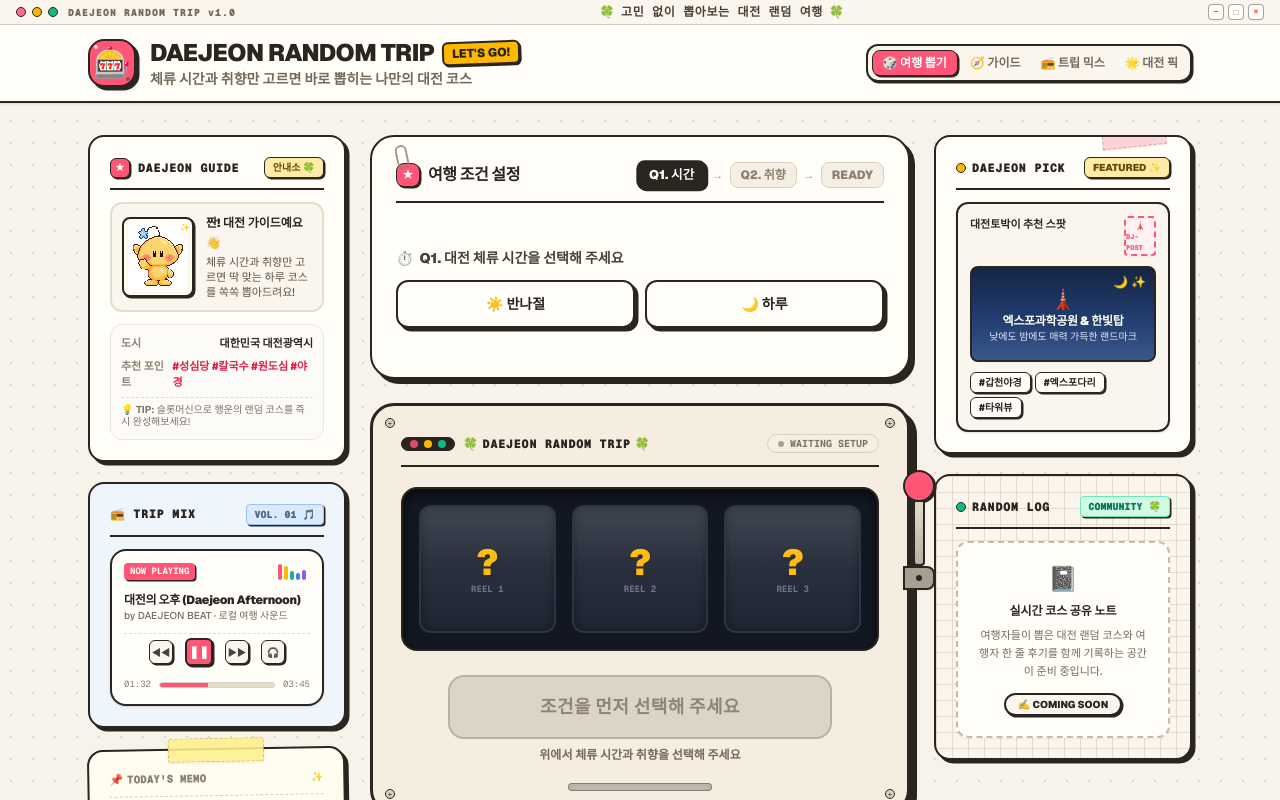
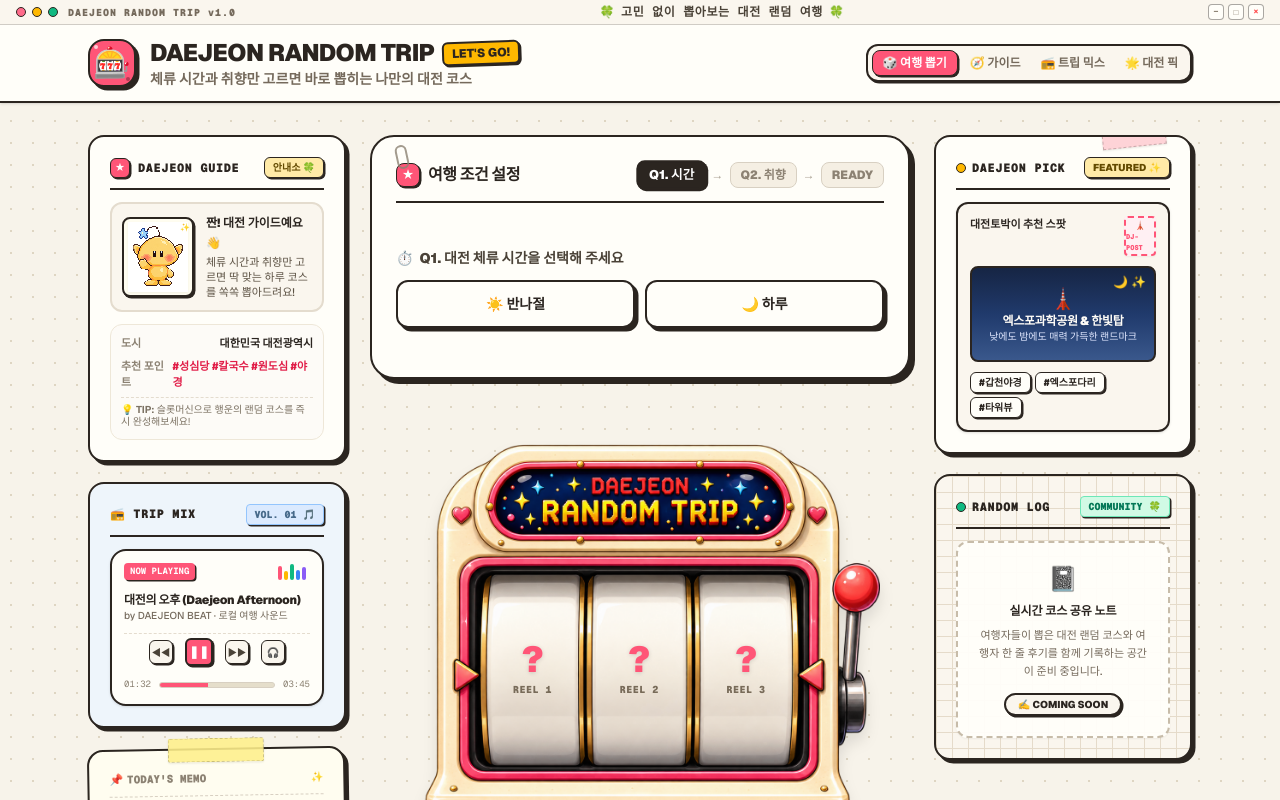
Before and after one commit to devchanz/daejeon-random-trip, a Next.js app: page / in a window 1280 px wide. Shown: the top 800 px of the page. Built offline with nearby package versions, Linux system fonts and the light colour scheme.

Commit message:
spike: validate slot asset integration

```diff
--- a/src/app/page.tsx
+++ b/src/app/page.tsx
@@ -4,8 +4,21 @@ import { Footer } from '../components/layout/Footer';
 import { LeftSidebar } from '../components/sidebar/LeftSidebar';
 import { RightSidebar } from '../components/sidebar/RightSidebar';
 import { MainExperience } from '../components/experience';
+import {
+  DEMO_ZONES,
+  DEMO_CANDIDATES,
+  DEMO_INITIAL_STATE,
+} from '../lib/demo/fixture';
 
-export default function Home() {
+interface HomePageProps {
+  searchParams?: Promise<{ [key: string]: string | string[] | undefined }>;
+}
+
+export default async function Home({ searchParams }: HomePageProps) {
+  const resolvedParams = searchParams ? await searchParams : undefined;
+  const isDemo =
+    resolvedParams?.demo === '1' || resolvedParams?.demo === 'true';
+
   return (
     <div className="flex min-h-screen flex-col bg-retro-dots text-[#2b2520]">
       {/* 1. Visual V4 Header */}
@@ -21,7 +34,11 @@ export default function Home() {
 
           {/* Center Column: Hero Main Experience (Setup -> Slot -> Result) */}
           <main className="order-1 flex w-full flex-col items-center lg:order-2 lg:col-span-6">
-            <MainExperience />
+            <MainExperience
+              zones={isDemo ? DEMO_ZONES : []}
+              candidates={isDemo ? DEMO_CANDIDATES : []}
+              initialState={isDemo ? DEMO_INITIAL_STATE : undefined}
+            />
           </main>
 
           {/* Right Sidebar: DAEJEON PICK, RANDOM LOG */}
--- a/src/components/experience/SlotAnchor.tsx
+++ b/src/components/experience/SlotAnchor.tsx
@@ -1,6 +1,7 @@
 'use client';
 
 import React from 'react';
+import Image from 'next/image';
 import type { ExperienceState } from '../../lib/experience';
 import {
   getPreSpinReelDisplay,
@@ -21,15 +22,38 @@ export interface SlotAnchorProps {
 }
 
 /**
- * Visual Master SlotAnchor component.
- * Features a cute physical toy-like arcade chassis referenced from Primary Visual Master & Result Detail Master.
- * Highlights:
- * - Rounded cream/beige body with pink/gold trims
- * - Prominent retro marquee with pixel stars & LED indicator lights
- * - Recessed dark reel bay with glossy glass reflections & 3D barrel depth
- * - Right-side mechanical lever with pink ball knob and pull motion
- * - Tactile primary pink "여행 뽑기!" CTA button
- * - Decorative vintage travel stickers ("GOOD TRIP! 🍀", "LET'S TRIP! ✈️")
+ * Geometric overlay specifications based on slot-machine-shell.png (1122 x 1402 px).
+ * All coordinates are defined as percentages of the asset width/height to guarantee
+ * proportional scaling across all viewports.
+ */
+const REEL_GEOMETRY = [
+  { left: '18.18%', width: '18.89%' }, // Reel 1 (x: 204..415)
+  { left: '40.11%', width: '19.43%' }, // Reel 2 (x: 450..667)
+  { left: '62.66%', width: '18.89%' }, // Reel 3 (x: 703..914)
+] as const;
+
+const REEL_WINDOW_VERTICAL = {
+  top: '27.18%',   // y: 381
+  height: '34.09%', // y: 381..859 (height: 478)
+} as const;
+
+const BUTTON_GEOMETRY = {
+  left: '19.52%',  // x: 219
+  top: '70.90%',   // y: 994
+  width: '60.25%', // x: 219..894 (width: 676)
+  height: '10.34%',// y: 994..1138 (height: 145)
+} as const;
+
+/**
+ * SlotAnchor component integrated with the AI-generated Slot Machine shell PNG asset.
+ *
+ * Architecture:
+ * - SlotAssetWrapper: relative coordinate reference container sized by the PNG asset aspect ratio.
+ * - Shell PNG: single high-fidelity visual chassis with transparent background.
+ * - Reel Overlay: 3 interactive React reels absolutely positioned over the cylindrical reel windows.
+ *   Uses transparent backgrounds so the illustrated cylinder depth remains visible underneath.
+ * - Spin Button Overlay: transparent interactive HTML button placed directly over the pink button surface.
+ * - Spin Lifecycle: fully preserves READY -> SPINNING -> sequential reel stop -> RESULT flow.
  */
 export function SlotAnchor({
   state,
@@ -38,14 +62,14 @@ export function SlotAnchor({
   className = '',
   stoppedReelCount = 0,
   pendingResult = null,
-  isLeverActive = false,
 }: SlotAnchorProps) {
   const isReady = state.phase === 'ready';
   const isSpinning = state.phase === 'spinning';
   const isResult = state.phase === 'result';
 
   // Target reel model for stopped reels or final result
-  const targetReelDisplay: ReelDisplayModel = isResult && state.result
+  const targetReelDisplay: ReelDisplayModel =
+    isResult && state.result
       ? mapRouteToReelDisplay(state.result)
       : pendingResult
       ? mapRouteToReelDisplay(pendingResult)
@@ -53,47 +77,11 @@ export function SlotAnchor({
 
   const preSpinDisplay = getPreSpinReelDisplay();
 
-  // Header status copy and visual indicator
-  const getStatusDisplay = () => {
-    if (isResult) {
-      return {
-        label: 'RESULT READY',
-        dotClass: 'bg-[#10b981]',
-        pillClass: 'bg-[#ecfdf5] text-[#065f46] border-[#10b981]',
-      };
-    }
-    if (isSpinning) {
-      const stoppingText =
-        stoppedReelCount > 0
-          ? `STOPPING (${stoppedReelCount}/3)...`
-          : 'SPINNING...';
-      return {
-        label: stoppingText,
-        dotClass: 'bg-[#ffb800] motion-safe:animate-ping',
-        pillClass: 'bg-[#fffbeb] text-[#92400e] border-[#ffb800]',
-      };
-    }
-    if (isReady) {
-      return {
-        label: 'READY TO SPIN',
-        dotClass: 'bg-[#ff5577] motion-safe:animate-pulse',
-        pillClass: 'bg-[#fff0f3] text-[#be123c] border-[#ff5577]',
-      };
-    }
-    return {
-      label: 'WAITING SETUP',
-      dotClass: 'bg-[#a89f91]',
-      pillClass: 'bg-[#f5efe3] text-[#7d7364] border-[#d8d0c2]',
-    };
-  };
-
-  const status = getStatusDisplay();
-
   // Primary CTA label and hint text
   const getButtonContent = () => {
     if (isResult) {
       return {
-        text: '추천 완료',
+        text: '추천 완료 ✨',
         hint: '✨ 아래에 추천 코스 티켓이 출력되었습니다!',
       };
     }
@@ -126,86 +114,24 @@ export function SlotAnchor({
   return (
     <section
       aria-label="슬롯머신 영역 (Slot Anchor)"
-      className={`relative z-30 w-full rounded-3xl border-3 border-[#2b2520] bg-[#f5ede0] p-5 sm:p-7 text-[#2b2520] shadow-retro-xl select-none ${className}`}
+      className={`relative z-30 flex w-full flex-col items-center select-none ${className}`}
     >
-      {/* 4 Mechanical Corner Rivets / Screws */}
-      <span
-        aria-hidden="true"
-        className="absolute top-3 left-3 flex h-2.5 w-2.5 items-center justify-center rounded-full border border-[#2b2520] bg-[#d8d0c2] text-[8px] font-mono text-[#554a3e] leading-none"
-      >
-        +
-      </span>
-      <span
-        aria-hidden="true"
-        className="absolute top-3 right-3 flex h-2.5 w-2.5 items-center justify-center rounded-full border border-[#2b2520] bg-[#d8d0c2] text-[8px] font-mono text-[#554a3e] leading-none"
-      >
-        +
-      </span>
-      <span
-        aria-hidden="true"
-        className="absolute bottom-3 left-3 flex h-2.5 w-2.5 items-center justify-center rounded-full border border-[#2b2520] bg-[#d8d0c2] text-[8px] font-mono text-[#554a3e] leading-none"
-      >
-        +
-      </span>
-      <span
-        aria-hidden="true"
-        className="absolute bottom-3 right-3 flex h-2.5 w-2.5 items-center justify-center rounded-full border border-[#2b2520] bg-[#d8d0c2] text-[8px] font-mono text-[#554a3e] leading-none"
-      >
-        +
-      </span>
+      {/* 1. SlotAssetWrapper: Proportional Visual Coordinate System */}
+      <div className="relative w-full max-w-[440px] sm:max-w-[480px] mx-auto select-none">
+        {/* Slot Shell PNG Asset */}
+        <Image
+          src="/spike/slot-machine-shell.png"
+          alt="Daejeon Random Trip Slot Machine"
+          width={1122}
+          height={1402}
+          priority
+          className="w-full h-auto block select-none pointer-events-none drop-shadow-xl"
+        />
 
-      {/* Decorative Slot Machine Lever (Desktop Only, purely visual feedback affordance) */}
-      <div
-        aria-hidden="true"
-        className="hidden md:flex flex-col items-center absolute -right-7 top-16 select-none pointer-events-none"
-      >
-        {/* Animated Lever Arm */}
-        <div
-          className={`flex flex-col items-center origin-bottom ${
-            isLeverActive ? 'animate-lever-pull' : ''
-          }`}
-        >
-          {/* Lever Ball Knob */}
-          <div className="h-8 w-8 rounded-full border-2 border-[#2b2520] bg-[#ff5577] shadow-retro-xs" />
-          {/* Lever Metallic Shaft */}
-          <div className="h-16 w-3 rounded-b border-x-2 border-b-2 border-[#2b2520] bg-gradient-to-b from-[#e5decb] to-[#b8b0a2] shadow-inner" />
-        </div>
-        {/* Lever Base Bracket */}
-        <div className="h-6 w-8 rounded-r-lg border-2 border-[#2b2520] bg-[#a89f91] shadow-xs flex items-center justify-center">
-          <span className="h-1.5 w-1.5 rounded-full bg-[#2b2520]" />
-        </div>
-      </div>
-
-      <div className="flex flex-col items-center gap-4 sm:gap-5">
-        {/* Machine Top Marquee / Status Header */}
-        <div className="flex w-full items-center justify-between border-b-2 border-[#2b2520] pb-3 text-xs">
-          {/* Glowing LED Bulbs & Marquee Title */}
-          <div className="flex items-center gap-2">
-            <div className="flex items-center gap-1.5 rounded-full border border-[#2b2520] bg-[#2b2520] px-2 py-0.5 shadow-inner">
-              <span className="h-2 w-2 rounded-full bg-[#ff5577] motion-safe:animate-pulse" />
-              <span className="h-2 w-2 rounded-full bg-[#ffb800]" />
-              <span className="h-2 w-2 rounded-full bg-[#10b981]" />
-            </div>
-            <span className="font-mono font-black tracking-wider text-[#2b2520] flex items-center gap-1">
-              <span>🍀</span>
-              <span>DAEJEON RANDOM TRIP</span>
-              <span>🍀</span>
-            </span>
-          </div>
-
-          {/* Status Badge */}
-          <div
-            className={`flex items-center gap-1.5 rounded-full border px-2.5 py-0.5 font-mono text-[10px] font-bold ${status.pillClass}`}
-          >
-            <span className={`h-1.5 w-1.5 rounded-full ${status.dotClass}`} />
-            <span>{status.label}</span>
-          </div>
-        </div>
-
-        {/* 3 Reel Windows (Recessed Arcade Display Bay) */}
-        <div className="relative grid w-full grid-cols-3 gap-2.5 sm:gap-4 rounded-2xl border-2 border-[#2b2520] bg-[#121722] p-3 sm:p-4 shadow-[inset_0_4px_12px_rgba(0,0,0,0.6)]">
-          {[0, 1, 2].map((index) => {
-            const isReelStopped = isResult || (isSpinning && stoppedReelCount > index);
+        {/* 2. 3 Reel Windows Overlay */}
+        {REEL_GEOMETRY.map((geo, index) => {
+          const isReelStopped =
+            isResult || (isSpinning && stoppedReelCount > index);
           const targetReel = targetReelDisplay.reels[index];
           const preSpinReel = preSpinDisplay.reels[index];
 
@@ -222,25 +148,25 @@ export function SlotAnchor({
                     : '회전 중'
                   : '대기 중'
               }`}
-                className="relative flex h-28 sm:h-32 flex-col items-center justify-center overflow-hidden rounded-xl border-2 border-[#2c3545] bg-[#1e2533] p-2 text-center shadow-[inset_0_2px_8px_rgba(0,0,0,0.5)] transition-all duration-200"
+              style={{
+                top: REEL_WINDOW_VERTICAL.top,
+                height: REEL_WINDOW_VERTICAL.height,
+                left: geo.left,
+                width: geo.width,
+              }}
+              className="absolute flex flex-col items-center justify-center overflow-hidden bg-transparent transition-all duration-200"
             >
-                {/* Glossy glass reflection overlay */}
+              {isSpinning && !isReelStopped ? (
+                // Active Rolling Presentation
+                <>
+                  {/* Subtle top & bottom shadow gradient to match cylindrical 3D depth */}
                   <div
                     aria-hidden="true"
-                  className="absolute inset-0 bg-gradient-to-b from-white/15 via-white/5 to-transparent pointer-events-none z-20"
-                />
-
-                {isSpinning && !isReelStopped ? (
-                  // Active Rolling Presentation: fast vertical translate of neutral symbols
-                  <>
-                    {/* Top and bottom shadow masks for 3D barrel depth */}
-                    <div
-                      aria-hidden="true"
-                      className="pointer-events-none absolute inset-x-0 top-0 h-6 bg-gradient-to-b from-[#121722] via-[#121722]/80 to-transparent z-10"
+                    className="pointer-events-none absolute inset-x-0 top-0 h-6 sm:h-8 bg-gradient-to-b from-[#1a1412]/70 via-[#1a1412]/30 to-transparent z-10"
                   />
                   <div
                     aria-hidden="true"
-                      className="pointer-events-none absolute inset-x-0 bottom-0 h-6 bg-gradient-to-t from-[#121722] via-[#121722]/80 to-transparent z-10"
+                    className="pointer-events-none absolute inset-x-0 bottom-0 h-6 sm:h-8 bg-gradient-to-t from-[#1a1412]/70 via-[#1a1412]/30 to-transparent z-10"
                   />
 
                   {/* Rolling symbols track */}
@@ -252,7 +178,7 @@ export function SlotAnchor({
                       (symbol, sIdx) => (
                         <span
                           key={`roll-sym-${index}-${sIdx}`}
-                            className="text-2xl sm:text-3xl select-none py-1.5 opacity-90 drop-shadow-sm"
+                          className="text-2xl sm:text-3xl select-none py-1.5 opacity-95 drop-shadow-sm"
                         >
                           {symbol}
                         </span>
@@ -261,28 +187,28 @@ export function SlotAnchor({
                   </div>
                 </>
               ) : isReelStopped ? (
-                  // Stopped Reel Presentation: Final preview with subtle settle feedback
+                // Stopped Reel Presentation: settled place card with clear contrast on cream cylinder
                 <div
                   key={`stopped-reel-${index}-${targetReel.value}`}
-                    className="relative z-10 flex flex-col items-center justify-center gap-1 px-1 animate-reel-settle"
+                  className="relative z-10 flex flex-col items-center justify-center gap-0.5 sm:gap-1 px-1.5 text-center animate-reel-settle max-w-full"
                 >
                   {targetReel.isPlaceholder ? (
                     <span
-                        className="text-2xl font-black text-[#6b7280]"
+                      className="text-2xl font-black text-[#554a3e]"
                       aria-hidden="true"
                     >
                       -
                     </span>
                   ) : (
                     <>
-                        <span className="rounded bg-[#ffb800]/20 px-1.5 py-0.5 text-[9px] sm:text-[10px] font-mono font-bold uppercase tracking-wider text-[#ffb800]">
-                          Stop {targetReel.label}
+                      <span className="rounded bg-[#ff5577]/15 border border-[#ff5577]/30 px-1 sm:px-1.5 py-0.2 text-[8px] sm:text-[9px] font-mono font-bold uppercase tracking-wider text-[#be123c]">
+                        {targetReel.label}
                       </span>
-                        <span className="text-xs sm:text-sm font-black text-[#fffdf8] line-clamp-2 leading-tight">
+                      <span className="text-xs sm:text-sm font-black text-[#2b2520] line-clamp-2 leading-tight break-keep drop-shadow-xs">
                         {targetReel.value}
                       </span>
                       {targetReel.category && (
-                          <span className="text-[9px] text-[#9ca3af] truncate max-w-full font-medium">
+                        <span className="text-[8px] sm:text-[9px] text-[#786b59] font-bold truncate max-w-full">
                           {targetReel.category}
                         </span>
                       )}
@@ -290,15 +216,15 @@ export function SlotAnchor({
                   )}
                 </div>
               ) : (
-                  // Pre-spin Presentation: Question mark placeholder (? / ? / ?)
-                  <div className="relative z-10 flex flex-col items-center justify-center">
+                // Pre-spin Presentation: Question mark placeholder
+                <div className="relative z-10 flex flex-col items-center justify-center gap-0.5">
                   <span
-                      className="text-3xl sm:text-4xl font-black text-[#ffb800] drop-shadow-md"
+                    className="text-3xl sm:text-4xl font-black text-[#ff5577] drop-shadow-sm"
                     aria-hidden="true"
                   >
                     {preSpinReel.value}
                   </span>
-                    <span className="text-[9px] font-mono font-bold text-[#6b7280]">
+                  <span className="text-[9px] sm:text-[10px] font-mono font-black text-[#786b59] tracking-wider">
                     REEL {index + 1}
                   </span>
                 </div>
@@ -306,44 +232,57 @@ export function SlotAnchor({
             </div>
           );
         })}
-        </div>
 
-        {/* Control Apron: Primary Spin CTA Button & Feedback */}
-        <div className="flex w-full flex-col items-center gap-2 pt-1">
+        {/* 3. Spin Button Interactive Overlay */}
         <button
           type="button"
           disabled={!isReady}
           onClick={onSpin}
           aria-busy={isSpinning}
-            className={`w-full max-w-sm rounded-2xl py-3.5 sm:py-4 px-6 text-base sm:text-lg font-black tracking-wide transition-all ${
+          aria-label={buttonContent.text}
+          style={{
+            left: BUTTON_GEOMETRY.left,
+            top: BUTTON_GEOMETRY.top,
+            width: BUTTON_GEOMETRY.width,
+            height: BUTTON_GEOMETRY.height,
+          }}
+          className={`absolute flex items-center justify-center rounded-xl sm:rounded-2xl transition-all duration-150 select-none ${
             isReady
-                ? 'border-2 border-[#2b2520] bg-[#ff5577] text-white shadow-retro hover:bg-[#ff3e64] cursor-pointer active:translate-x-[2px] active:translate-y-[2px] active:shadow-retro-xs'
+              ? 'cursor-pointer hover:bg-white/20 active:scale-[0.98] active:bg-black/10'
               : isSpinning
-                ? 'border-2 border-[#2b2520] bg-[#ffa8bc] text-[#782436] cursor-wait motion-safe:animate-pulse shadow-none'
-                : 'border-2 border-[#b8b0a2] bg-[#dcd5c7] text-[#8e8477] cursor-not-allowed shadow-none'
+              ? 'cursor-wait bg-black/5'
+              : 'cursor-not-allowed bg-black/15'
+          } focus-visible:outline-none focus-visible:ring-2 focus-visible:ring-white focus-visible:ring-offset-2`}
+        >
+          <span
+            className={`font-black text-xs sm:text-sm md:text-base tracking-wide text-white drop-shadow-[0_1.5px_2px_rgba(0,0,0,0.6)] ${
+              isReady
+                ? 'motion-safe:animate-pulse'
+                : isSpinning
+                ? 'opacity-90'
+                : 'opacity-70'
             }`}
           >
             {buttonContent.text}
+          </span>
         </button>
+      </div>
 
-          {/* Feedback/Hint Message */}
+      {/* 4. Feedback & Hint Message below Slot Machine */}
+      <div className="flex flex-col items-center gap-1 text-center pt-3">
         {errorMessage ? (
-            <span role="alert" className="text-xs font-bold text-[#e11d48]">
+          <span
+            role="alert"
+            className="text-xs sm:text-sm font-bold text-[#e11d48] bg-[#fff0f3] border border-[#e11d48]/30 px-3 py-1 rounded-full shadow-xs"
+          >
             {errorMessage}
           </span>
         ) : (
-            <span className="text-xs font-bold text-[#756a5c]">
+          <span className="text-xs sm:text-sm font-bold text-[#756a5c]">
             {buttonContent.hint}
           </span>
         )}
       </div>
-
-        {/* Bottom Dispenser Slit (Visual connection to ResultSheet) */}
-        <div
-          aria-hidden="true"
-          className="w-36 h-2 rounded-full bg-[#2b2520]/25 -mb-2 border border-[#2b2520]/40 shadow-inner"
-        />
-      </div>
     </section>
   );
 }
--- /dev/null
+++ b/src/lib/demo/fixture.ts
@@ -0,0 +1,99 @@
+/**
+ * TEMPORARY SPIKE FIXTURE — remove after slot integration test
+ *
+ * Local dummy data used ONLY for validating the slot machine animation and
+ * spin lifecycle in the browser when ?demo=1 query parameter is active.
+ * NOT production data.
+ */
+
+import type { Zone, PlaceCandidate } from '../random';
+import type { ExperienceState } from '../experience';
+
+/**
+ * Temporary mock zone for Daeheung-dong demo.
+ */
+export const DEMO_ZONES: Zone[] = [
+  {
+    id: 'daeheung',
+    name: '대흥동',
+    description: '원도심 문화예술 및 맛집 거리',
+    active: true,
+  },
+];
+
+/**
+ * Temporary mock candidates adhering to PlaceCandidate contract.
+ * Provides candidates across anchor, meal, discovery, and stay-extender roles
+ * to satisfy all RouteTemplate requirements during demo spins.
+ */
+export const DEMO_CANDIDATES: PlaceCandidate[] = [
+  {
+    id: 'demo-place-1',
+    name: '정동문화사',
+    category: '구움과자/디저트',
+    zoneId: 'daeheung',
+    durationMin: 30,
+    tags: ['bakery', 'food', 'dessert', 'anchor', 'discovery'],
+    roles: ['discovery', 'anchor'],
+    active: true,
+  },
+  {
+    id: 'demo-place-2',
+    name: '광천식당',
+    category: '두루치기/칼국수',
+    zoneId: 'daeheung',
+    durationMin: 50,
+    tags: ['food', 'meal', 'restaurant', 'dining'],
+    roles: ['meal'],
+    active: true,
+  },
+  {
+    id: 'demo-place-3',
+    name: '대흥동 카페거리',
+    category: '카페/산책',
+    zoneId: 'daeheung',
+    durationMin: 40,
+    tags: ['cafe', 'coffee', 'discovery', 'walk', 'stay-extender'],
+    roles: ['stay-extender', 'discovery'],
+    active: true,
+  },
+  {
+    id: 'demo-place-4',
+    name: '대흥동 골목',
+    category: '문화/산책',
+    zoneId: 'daeheung',
+    durationMin: 30,
+    tags: ['photo', 'walk', 'discovery', 'alley'],
+    roles: ['discovery'],
+    active: true,
+  },
+  {
+    id: 'demo-place-5',
+    name: '성심당 본점',
+    category: '베이커리',
+    zoneId: 'daeheung',
+    durationMin: 45,
+    tags: ['food', 'bakery', 'anchor', 'highlight'],
+    roles: ['anchor', 'meal'],
+    active: true,
+  },
+  {
+    id: 'demo-place-6',
+    name: '엑스포과학공원 & 한빛탑',
+    category: '랜드마크/야경',
+    zoneId: 'daeheung',
+    durationMin: 60,
+    tags: ['landmark', 'photo', 'nightview', 'stay-extender'],
+    roles: ['stay-extender', 'anchor'],
+    active: true,
+  },
+];
+
+/**
+ * Pre-configured READY state for instant spin testing on ?demo=1.
+ */
+export const DEMO_INITIAL_STATE: ExperienceState = {
+  phase: 'ready',
+  duration: 'half',
+  preference: 'food',
+};
```
Also changed, not shown: public/spike/slot-machine-shell.png (added). Lines whose indentation alone changed are shown as unchanged.
